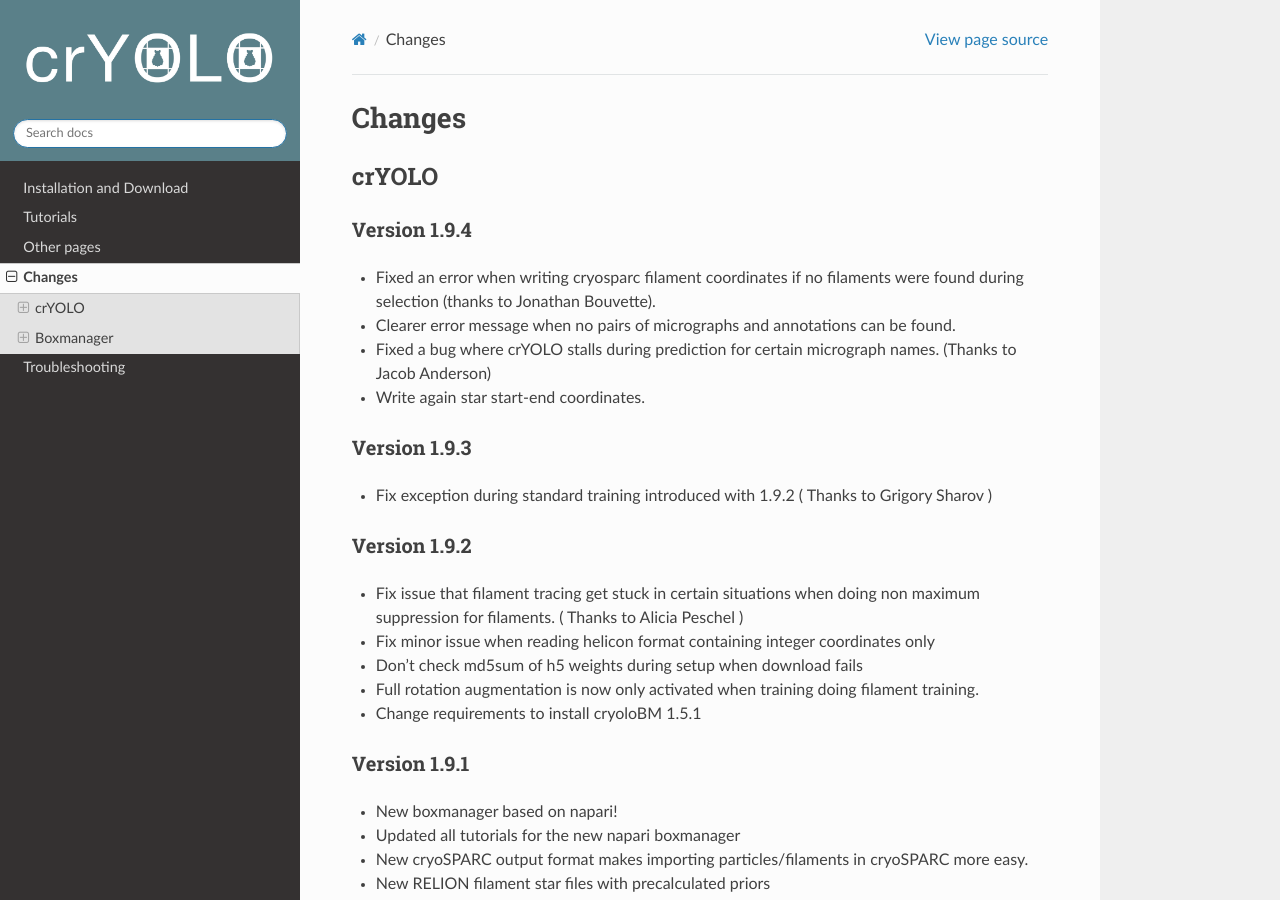
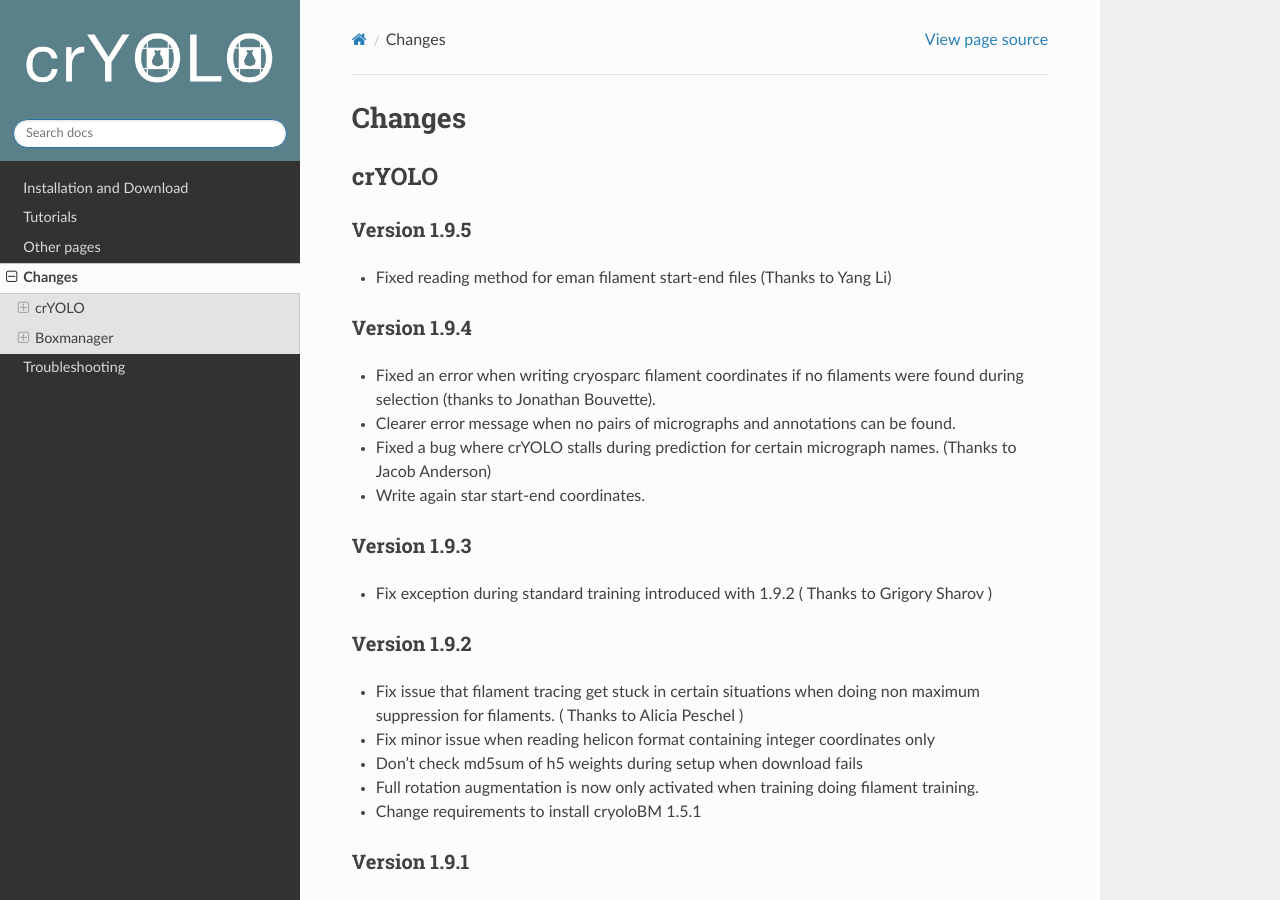
Before and after one commit to MPI-Dortmund/cryolo, a Sphinx documentation site: the page built from source/changes.rst, in a window 1280 px wide and 900 px high. Built offline with Sphinx 7.4.7 and the Read the Docs theme 2.0.0, drawn with Linux system fonts in a browser that asks for light colours.

Commit message:
add changes 1.9.5

```diff
--- a/source/changes.rst
+++ b/source/changes.rst
@@ -3,6 +3,11 @@
 
 crYOLO
 ^^^^^^
+
+Version 1.9.5
+*************
+
+* Fixed reading method for eman filament start-end files (Thanks to Yang Li)
 
 Version 1.9.4
 *************
```
